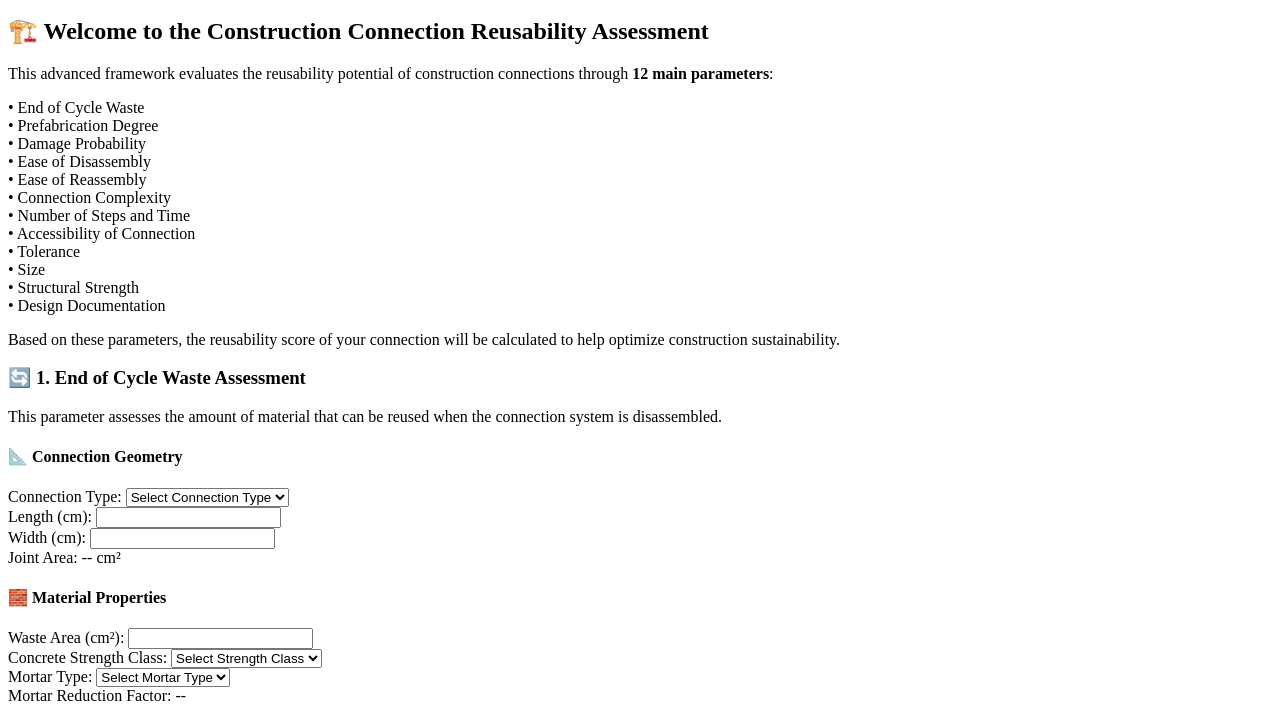
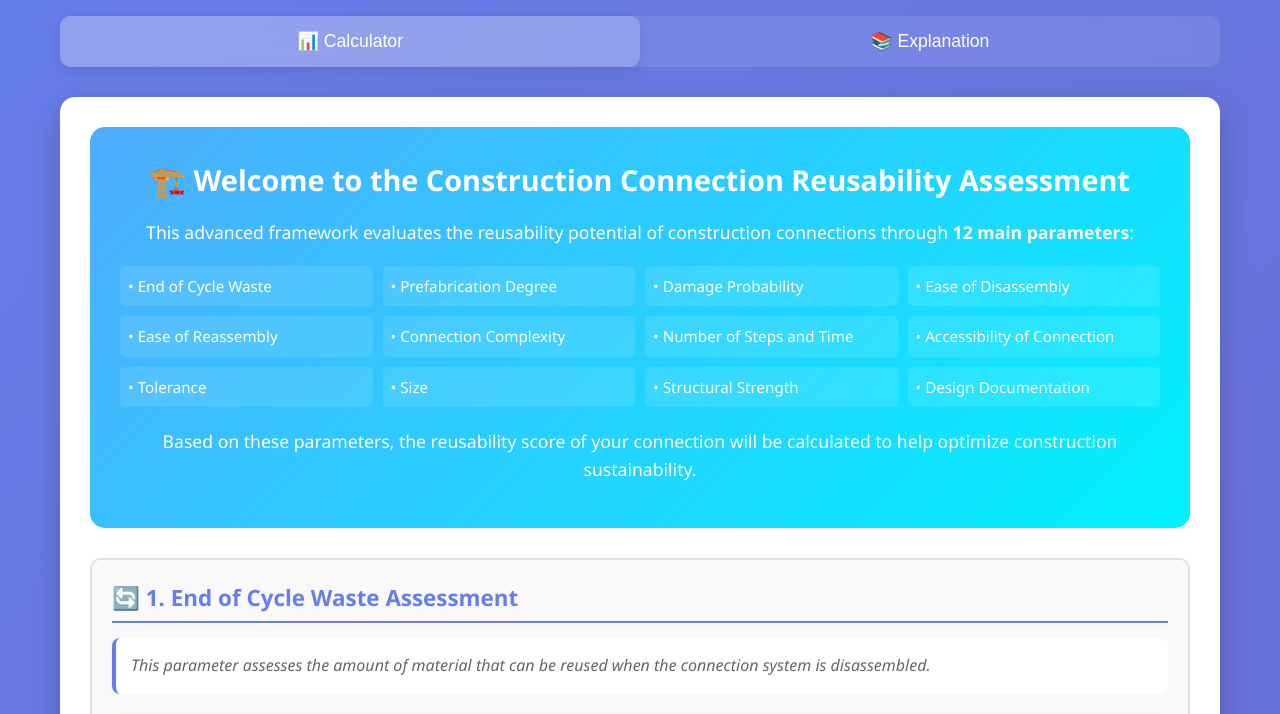
Before and after one commit to charliefrigeri/Reusability-Index-, a plain HTML site: page index.html in a window 1280 px wide. Shown: the part 139-853 px from the top of the page. Drawn offline with Linux system fonts and the light colour scheme; files that its build step writes are made by us from their sources.

Commit message:
Update index.html

```diff
--- a/index.html
+++ b/index.html
@@ -7,7 +7,7 @@
     <meta name="keywords" content="construction, reusability, assessment, sustainability, connections, design for disassembly">
     <title>Construction Connection Reusability Assessment</title>
     <!-- Link to the CSS artifact -->
-    <link rel="stylesheet" href="styles">
+    <link rel="stylesheet" href="styles.css">
 </head>
 <body>
     <div class="container">
@@ -360,7 +360,7 @@
     </div>
 
     <!-- Link to the JavaScript artifact -->
-    <script src="construction_calculator_js"></script>
+    <script src="calculator"></script>
 </body>
 </html>
 <body>
```
